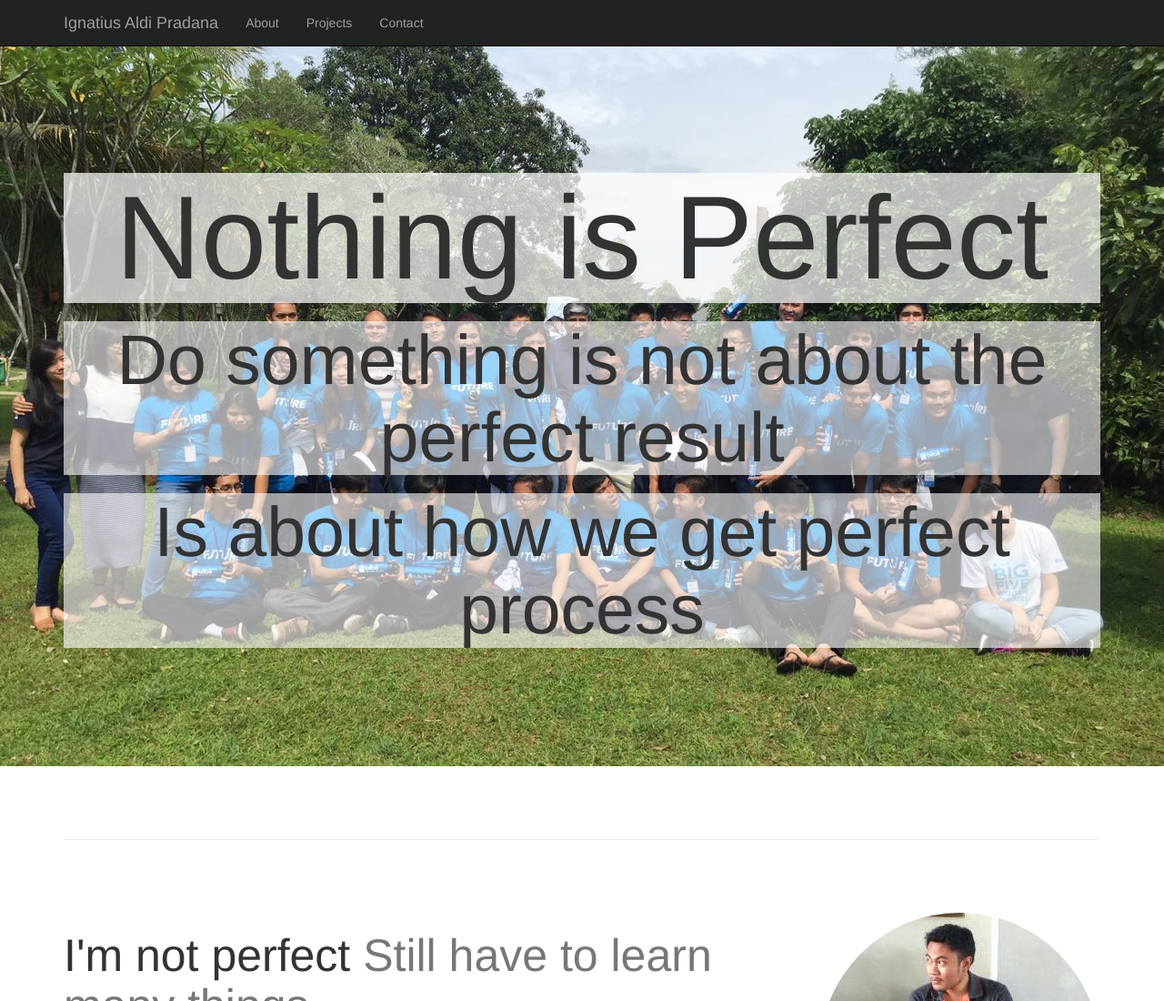
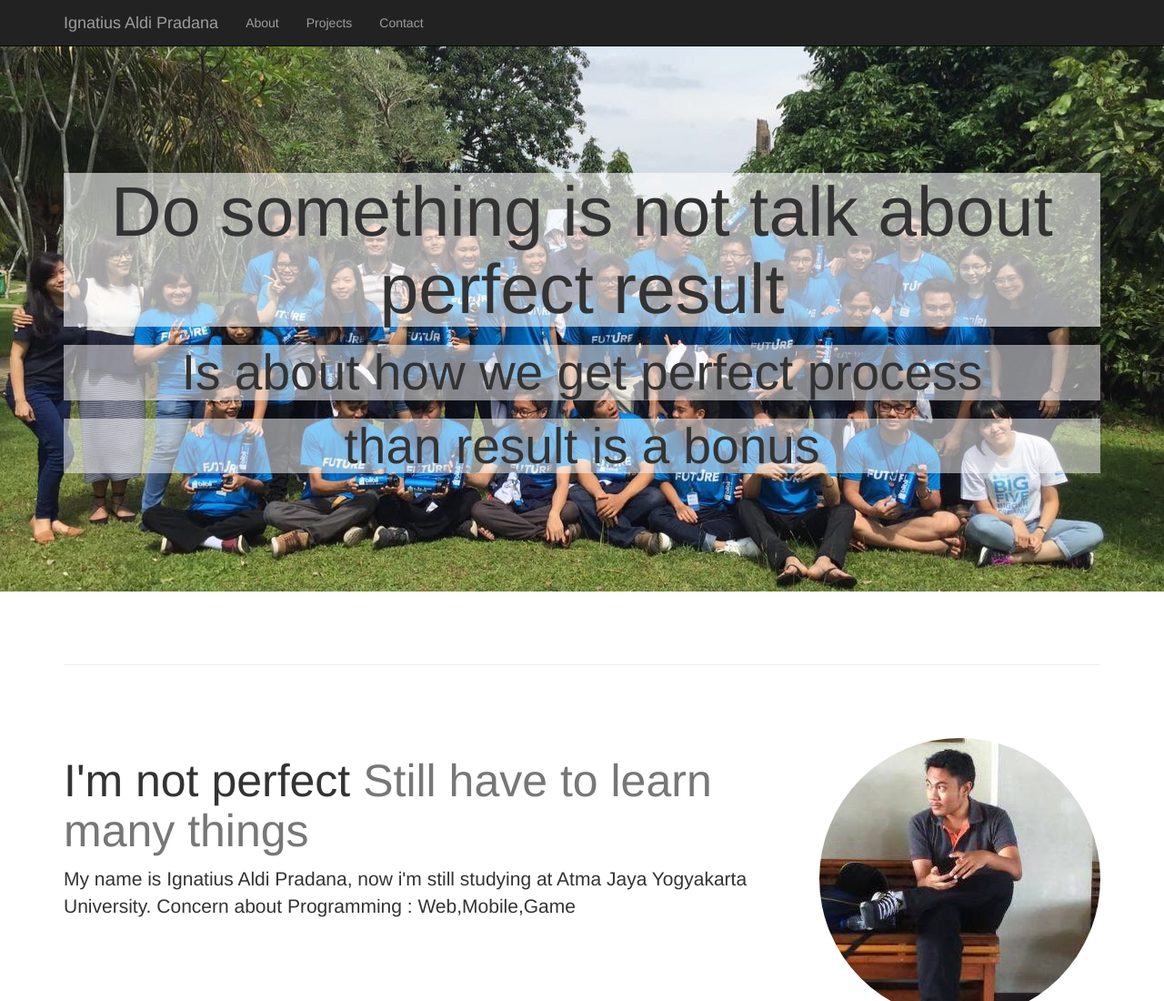
Before and after one commit to igprad/igprad.github.io, a plain HTML site: page index.html in a window 1280 px wide. Shown: the top 1100 px of the page at 91% size. Drawn offline with Linux system fonts and the light colour scheme.

Commit message:
Update : Using start bootstrap

```diff
--- a/index.html
+++ b/index.html
@@ -64,9 +64,9 @@
     <header class="header-image">
         <div class="headline">
             <div class="container" >
-                <h1>Nothing is Perfect</h1>
-                <h2>Do something is not about the perfect result</h2>
-                <h2>Is about how we get perfect process</h2>
+                <h2>Do something is not talk about perfect result</h2>
+                <h3>Is about how we get perfect process</h3>
+                <h3>than result is a bonus</h3>
             </div>
         </div>
     </header>
```
